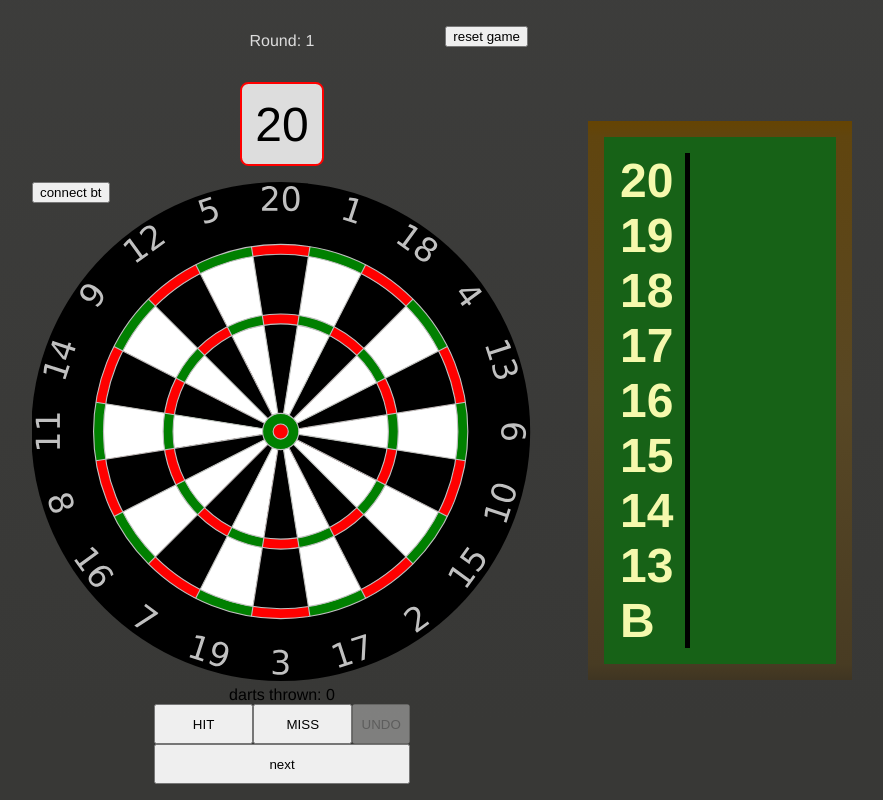
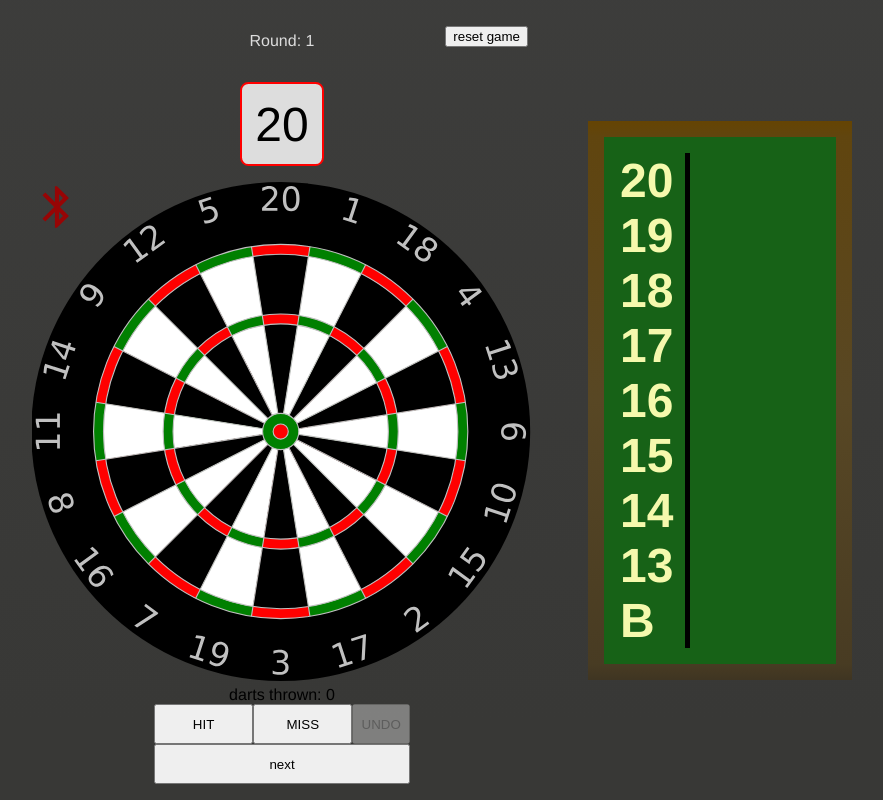
Before and after one commit to sdbui/darts-practice, a React (Vite) app: page / in a window 1280 px wide. Shown: the whole page, without its empty margins (201-1084 px from the left). Built offline with nearby package versions, Linux system fonts and the light colour scheme.

Commit message:
style: Add bluetooth symbol and styled for connection

```diff
--- a/package.json
+++ b/package.json
@@ -9,6 +9,10 @@
     "preview": "vite preview"
   },
   "dependencies": {
+    "@emotion/react": "^11.10.5",
+    "@emotion/styled": "^11.10.5",
+    "@mui/icons-material": "^5.11.0",
+    "@mui/material": "^5.11.7",
     "react": "^18.2.0",
     "react-dom": "^18.2.0",
     "react-usestateref": "^1.0.8"
--- a/src/components/dartboard/index.tsx
+++ b/src/components/dartboard/index.tsx
@@ -2,6 +2,8 @@ import dartboardSVG from './imgs/dartboard.svg';
 import styles from './styles.module.scss';
 import mappings from './data/mapping.json';
 import granboardMap from './data/granboard.json';
+import BluetoothIcon from '@mui/icons-material/Bluetooth';
+import { useState } from 'react';
 
 type Segment = {
     id: string;
@@ -15,6 +17,8 @@ function Dartboard ({ onHit, autoScore = false, onSkip = ()=>{} }: {
     autoScore?: boolean,
     onSkip?: ()=>void
 }) {
+
+    const [connected, setConnected] = useState(false);
 
     function handleClick(e: any) {
         let id = e.target.id;
@@ -53,14 +57,17 @@ function Dartboard ({ onHit, autoScore = false, onSkip = ()=>{} }: {
             let segment = mappings.find(seg => seg.id === granboardMap[val]);
             onHit?.(segment as Segment);
         }
-
-
+        setConnected(true);
     }
 
     return (
         <div className={styles.container}>
             {autoScore ? (
-                <button onClick={connectBT} className={styles.autoScoreBtn}>connect bt</button>
+                <button onClick={connectBT} className={`${styles.autoScoreBtn} ${connected ? styles.connected : null}`}>
+                {/* <button onClick={connectBT} className={styles.autoScoreBtn}> */}
+                    <BluetoothIcon
+                        fontSize='inherit'/>
+                </button>
             ) : null}
             <svg id="svg2" viewBox="-250 -250 500 500" version="1.0">
             <defs id="defs6">
--- a/src/components/dartboard/styles.module.scss
+++ b/src/components/dartboard/styles.module.scss
@@ -2,7 +2,22 @@
     position: relative;
 }
 .autoScoreBtn {
+    font-size: 50px;
     position: absolute;
     top: 0;
     left: 0;
+    background: transparent;
+    border: none;
+    &:hover {
+        cursor: pointer;
+        color: rgb(40, 122, 169);
+    }
+    padding: 0;
+    margin: 0 0;
+    color: rgb(151, 5, 5);
+
+    &.connected {
+        color: rgb(60, 182, 60);
+
+    }
 }
--- a/src/games/accuracy1/index.tsx
+++ b/src/games/accuracy1/index.tsx
@@ -4,7 +4,6 @@ import Dartboard, {
     mappings as Mapping,
 } from "../../components/dartboard";
 import styles from './styles.module.scss';
-
 
 interface Tally {
     id: number;
@@ -27,7 +26,6 @@ const defaultTallies: {[key: string]: number} = {
 }
 
 function Accuracy1() {
-    // let targetQueue = useRef([...defaultTargets]);
     let targetQueue = useRef([...defaultTargetIds]);
     let [tallies, setTallies] = useState(defaultTallies)
     const [gameOver, setGameOver] = useState(false)
```
Also changed, not shown: 1 other file (tests, documents, lock files or other folders).
